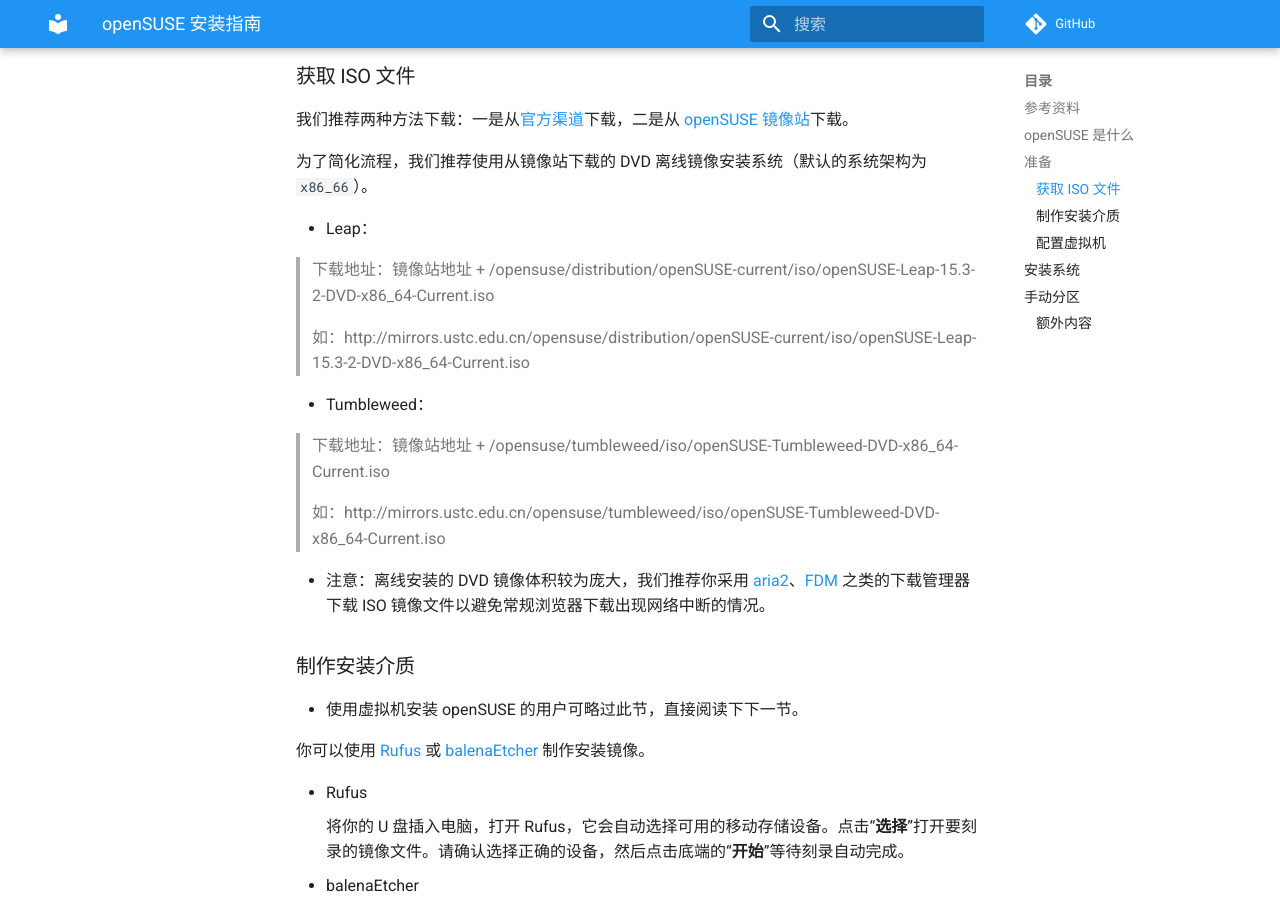
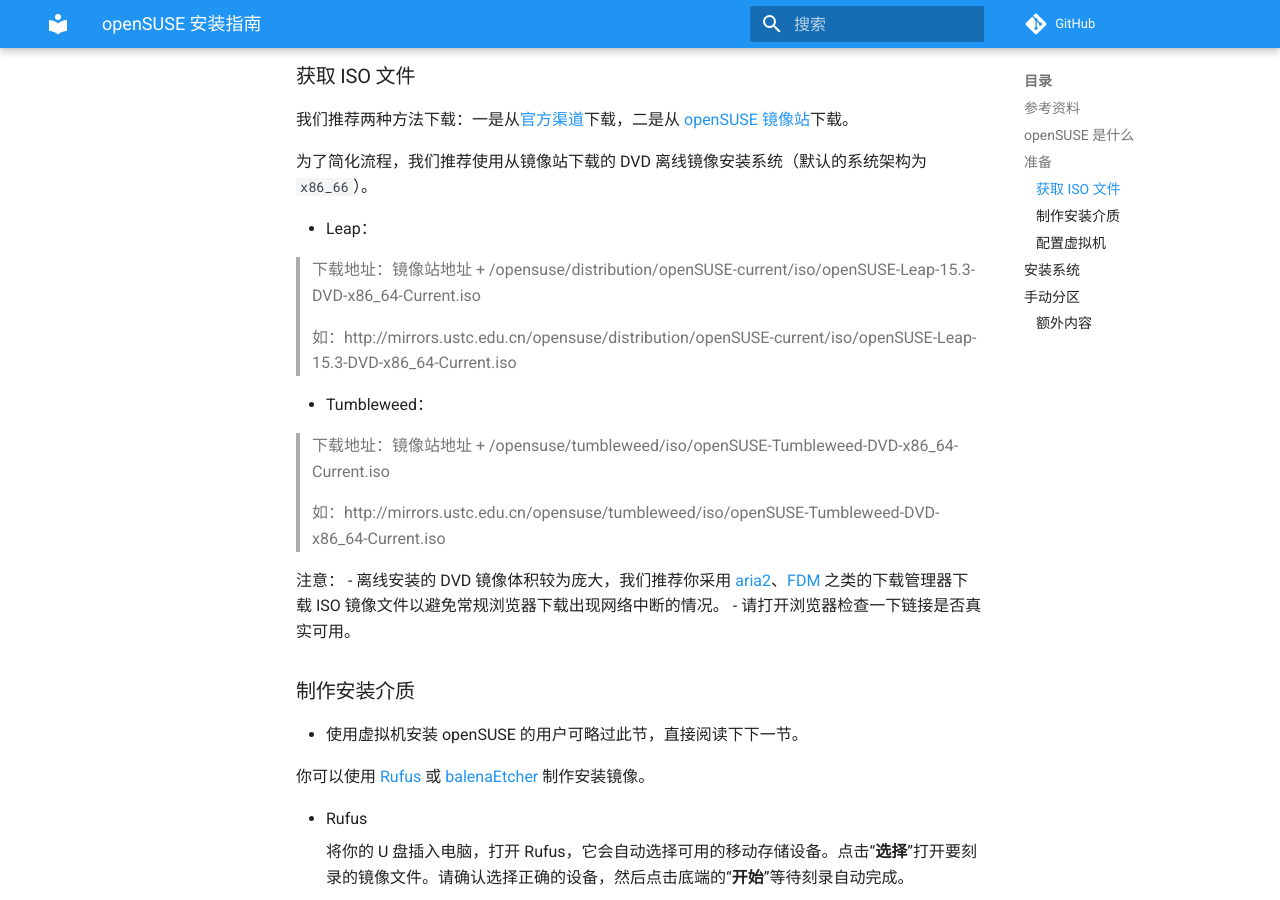
Before and after one commit to linuxhitchhiker/THGLG, an MkDocs documentation site: the page built from docs/basic/installation/opensuse-installation-guide/opensuse-installation-guide.md, in a window 1280 px wide and 900 px high, scrolled down 678 px. Built offline with MkDocs 1.6.1 and Material for MkDocs 9.7.7, drawn with Linux system fonts in a browser that asks for light colours; comment, search, counter and statistics services are not loaded.

Commit message:
Update opensuse-installation-guide.md

```diff
--- a/docs/basic/installation/opensuse-installation-guide/opensuse-installation-guide.md
+++ b/docs/basic/installation/opensuse-installation-guide/opensuse-installation-guide.md
@@ -42,15 +42,17 @@ openSUSE 项目每 8 个月发布一个 Leap 的新版本，每个版本有 18
 
 - Leap：
 
->下载地址：镜像站地址 + /opensuse/distribution/openSUSE-current/iso/openSUSE-Leap-15.3-2-DVD-x86_64-Current.iso</p>
->如：http://mirrors.ustc.edu.cn/opensuse/distribution/openSUSE-current/iso/openSUSE-Leap-15.3-2-DVD-x86_64-Current.iso
+>下载地址：镜像站地址 + /opensuse/distribution/openSUSE-current/iso/openSUSE-Leap-15.3-DVD-x86_64-Current.iso</p>
+>如：http://mirrors.ustc.edu.cn/opensuse/distribution/openSUSE-current/iso/openSUSE-Leap-15.3-DVD-x86_64-Current.iso
 
 - Tumbleweed：
 
 >下载地址：镜像站地址 + /opensuse/tumbleweed/iso/openSUSE-Tumbleweed-DVD-x86_64-Current.iso</p>
 >如：http://mirrors.ustc.edu.cn/opensuse/tumbleweed/iso/openSUSE-Tumbleweed-DVD-x86_64-Current.iso
 
-- 注意：离线安装的 DVD 镜像体积较为庞大，我们推荐你采用 [aria2](https://aria2.github.io/)、[FDM](https://www.freedownloadmanager.org/zh/) 之类的下载管理器下载 ISO 镜像文件以避免常规浏览器下载出现网络中断的情况。
+注意：
+- 离线安装的 DVD 镜像体积较为庞大，我们推荐你采用 [aria2](https://aria2.github.io/)、[FDM](https://www.freedownloadmanager.org/zh/) 之类的下载管理器下载 ISO 镜像文件以避免常规浏览器下载出现网络中断的情况。
+- 请打开浏览器检查一下链接是否真实可用。
 
 ### 制作安装介质
 
```
